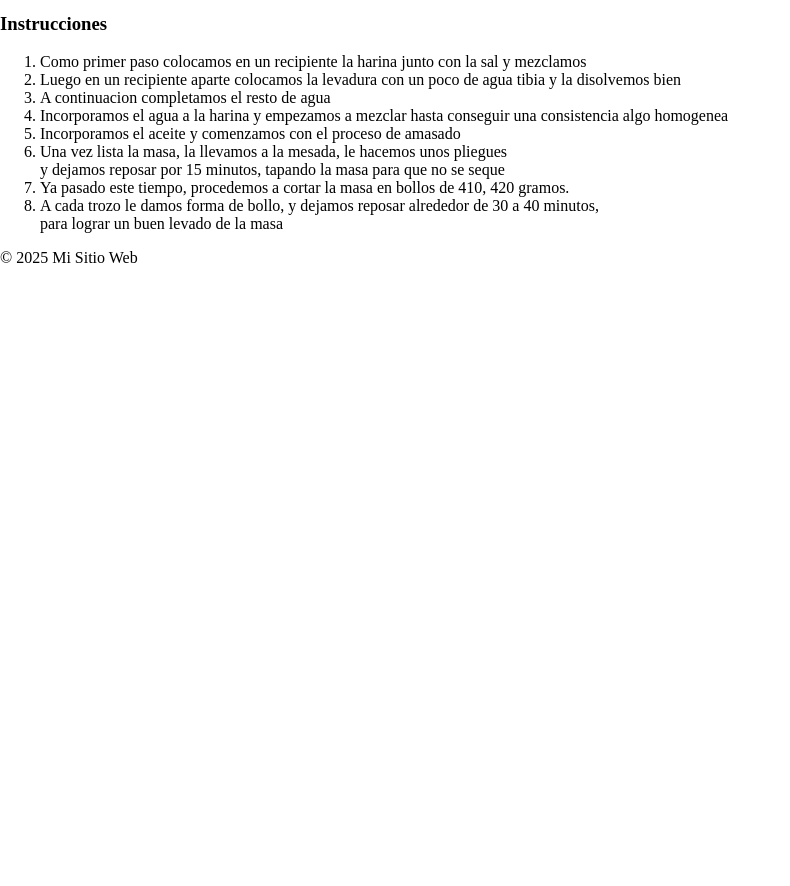
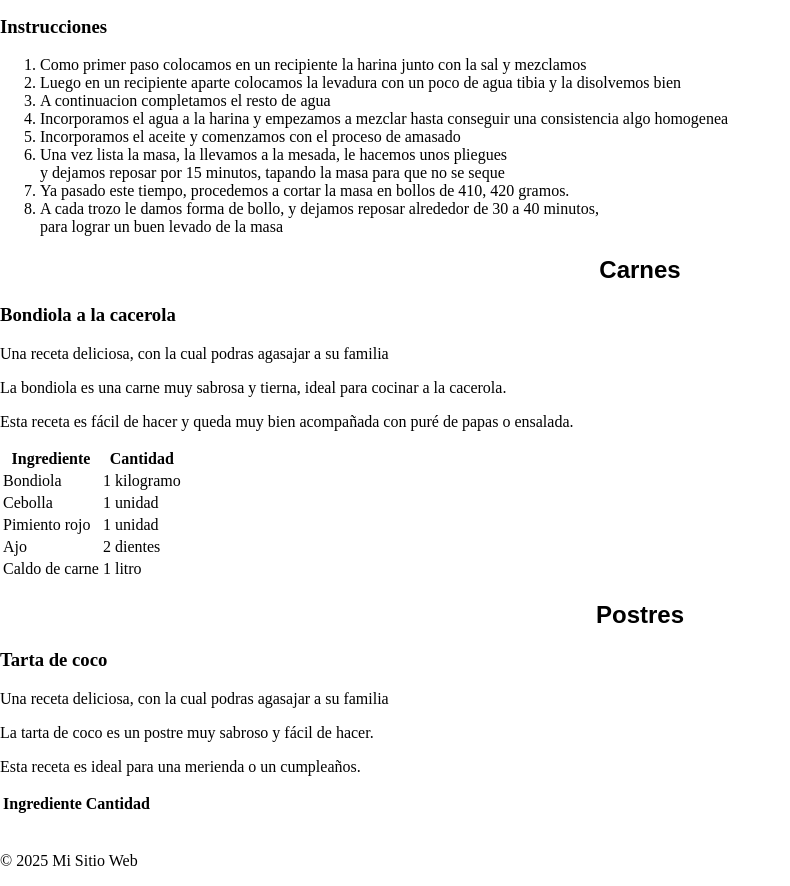
Before and after one commit to DiegoZucco/Curso-Fron-end-JS, a plain HTML site: page index.html in a window 1280 px wide. Shown: the part 1219-2105 px from the top of the page, without its empty margins (0-790 px from the left). Before the commit the page ends 1502 px from the top, so only its background shows below. Drawn offline with Linux system fonts and the light colour scheme; files whose address does not match are found by name; a web font is replaced by a local one.

Commit message:
cambios en estructura html

```diff
--- a/CSS/index.css
+++ b/CSS/index.css
@@ -181,6 +181,7 @@ h1 {
     transition: transform 0.5s ease-in-out;
     cursor: pointer;
     text-align: center;
+    font-family: "Parkinsans", sans-serif
 
 }
 
@@ -190,20 +191,18 @@ h1 {
 
 .indice li a {
     text-decoration: none;
-    color: #000000;
-    font-weight: bold;
-    font-size: 1.2em;
-    font-family: "Parkinsans", sans-serif;
+    color: #333232;
+   font-weight: bold;
+    font-size: 1.3rem;
 }
 
 .indice li p {
-    font-size: 0.8em;
+    font-size: 0.8rem;
     color: #000000;
-    font-family: "Parkinsans", sans-serif;
-    text-align: center;
+    font-weight: normal;
 }
 
-#foto-pizza-indice, #foto-carne-indice, #foto-postre-indice {
+.fotos-indice{
     margin-top: 0.8rem;
     width: 100%;
     height: 60%;
--- a/index.html
+++ b/index.html
@@ -31,8 +31,8 @@
                 <li><a href="#">Secciones</a>
                     <ul class="submenu">
                         <li><a href="#pizzas">Pizzas</a></li>
-                        <li><a href="carnes.html">Carnes</a></li>
-                        <li><a href="postres.html">Postres</a></li>
+                        <li><a href="#carnes">Carnes</a></li>
+                        <li><a href="#postres">Postres</a></li>
                     </ul>
                 </li>
                 <li><a href="contacto.html">Contacto</a></li>
@@ -59,22 +59,23 @@
         <section class="sec_indice">
             <h2>Indice de recetas</h2>
             <ul class="indice">
-                <li id="indice-pizza"><a href="#recetaPizza">Pizzas</a>
-                    <img id="foto-pizza-indice" src="/imagenes/foto pizza.png" alt="imagen de pizza">
+                <li><a href="#pizzas">Pizzas
+                        <img class="fotos-indice" src="/imagenes/foto pizza.png" alt="imagen de pizza">
                         <p>Deliciosas recetas de diferentes clases de pizzas,
                             con la cual podras sorprender a tus amigos y familiares</p>
+                    </a>
                 </li>
-                <li id="indice-carnes"><a href="#recetaCarnes">Carnes</a>
-                    <img id="foto-carne-indice" src="/imagenes/bondiola.PNG" alt="imagen de carne">
-
+                <li><a href="#carnes">Carnes
+                        <img class="fotos-indice" src="/imagenes/bondiola.PNG" alt="imagen de carne">
                         <p>Algunas de mis recetas con carnes que he recopilado a lo largo de los años,
                             que son fáciles de preparar y perfectas para cualquier ocasión.</p>
+                    </a>
                 </li>
-                <li id="indice-postres"><a href="#recetaPostre">Postres</a>
-                    <img id="foto-postre-indice" src="/imagenes/tarta-de-coco-2.jpg" alt="imagen de postre">
-
+                <li><a href="#postres">Postres
+                        <img class="fotos-indice" src="/imagenes/tarta-de-coco-2.jpg" alt="imagen de postre">
                         <p>Postres deliciosos para agasajar tus seres queridos
                             o simplemente para disfrutar en una tarde de verano</p>
+                    </a>
                 </li>
 
             </ul>
@@ -142,6 +143,88 @@
 
             </ol>
         </section>
+        <section id="carnes">
+            <h1>Carnes</h1>
+            <h3 id="recetaCarnes">Bondiola a la cacerola</h3>
+            <p>Una receta deliciosa, con la cual podras agasajar a su familia</p>
+            <p>La bondiola es una carne muy sabrosa y tierna, ideal para cocinar a la cacerola.</p>
+            <p>Esta receta es fácil de hacer y queda muy bien acompañada con puré de papas o ensalada.</p>
+            <table>
+                <thead>
+                    <tr>
+                        <th>Ingrediente</th>
+                        <th>Cantidad</th>
+
+                    </tr>
+                </thead>
+                <tbody>
+                    <tr>
+                        <td>Bondiola</td>
+                        <td>1 kilogramo</td>
+
+                    </tr>
+                    <tr>
+                        <td>Cebolla</td>
+                        <td>1 unidad</td>
+
+                    </tr>
+                    <tr>
+                        <td>Pimiento rojo</td>
+                        <td>1 unidad</td>
+
+                    </tr>
+                    <tr>
+                        <td>Ajo</td>
+                        <td>2 dientes</td>
+
+                    </tr>
+                    <tr>
+                        <td>Caldo de carne</td>
+                        <td>1 litro</td>
+
+                    </tr>
+
+
+                </tbody>
+            </table>
+        </section>
+        <section id="postres">
+            <h1>Postres</h1>
+            <h3 id="recetaPostre">Tarta de coco</h3>
+            <p>Una receta deliciosa, con la cual podras agasajar a su familia</p>
+            <p>La tarta de coco es un postre muy sabroso y fácil de hacer.</p>
+            <p>Esta receta es ideal para una merienda o un cumpleaños.</p>
+            <table>
+                <thead>
+                    <tr>
+                        <th>Ingrediente</th>
+                        <th>Cantidad</th>
+                    </tr>
+                </thead>
+                <tbody>
+                    <tr>
+                        <td></td>
+                        <td></td>
+                    </tr>
+                    <tr>
+                        <td></td>
+                        <td></td>
+                    </tr>
+                    <tr>
+                        <td></td>
+                        <td></td>
+                    </tr>
+                    <tr>
+                        <td></td>
+                        <td></td>
+                    </tr>
+                    <tr>
+                        <td></td>
+                        <td></td>
+                    </tr>
+                </tbody>
+            </table>
+        </section>
     </main>
     <footer>
         <p>&copy; 2025 Mi Sitio Web</p>
```
Lines whose indentation alone changed are shown as unchanged.
